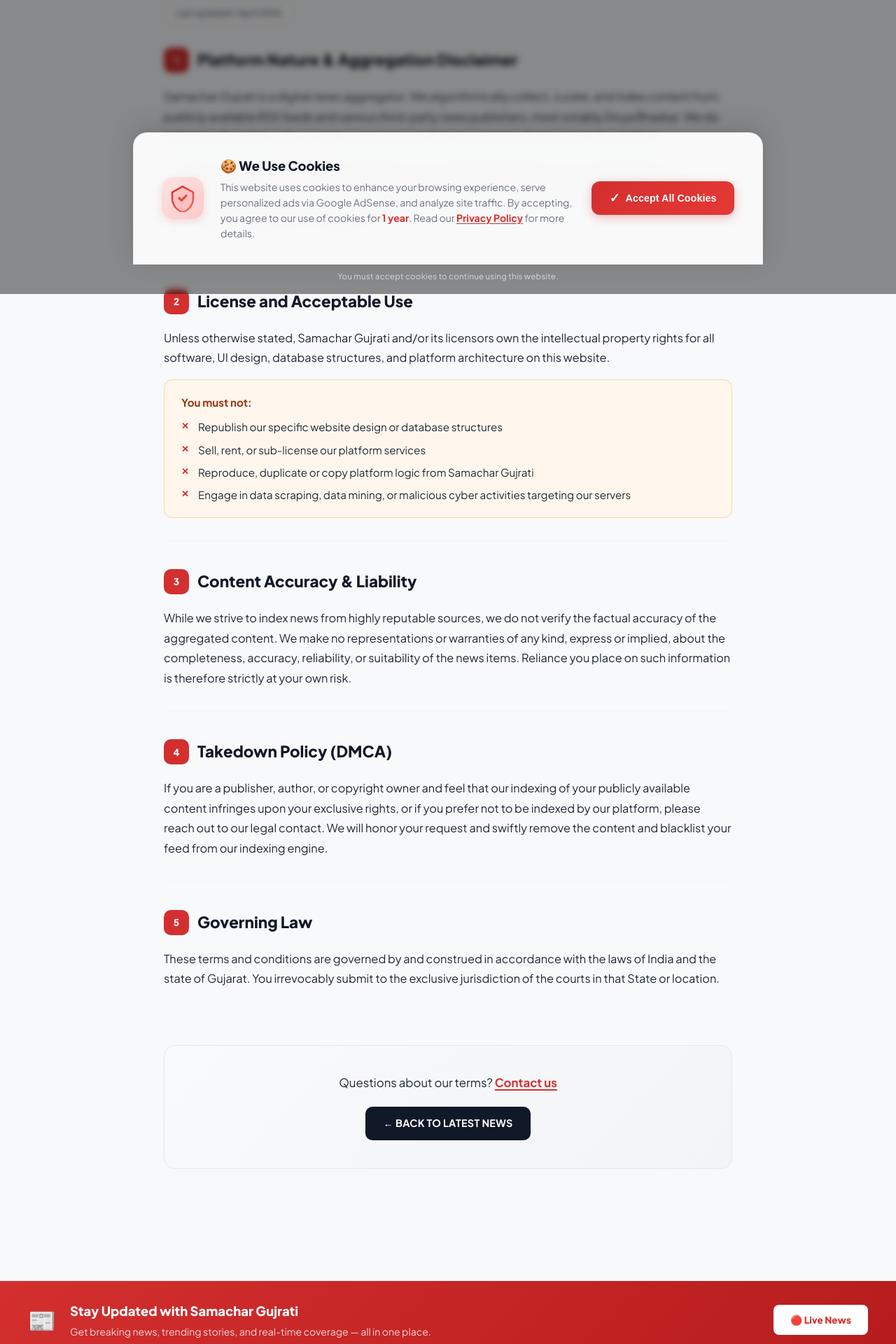
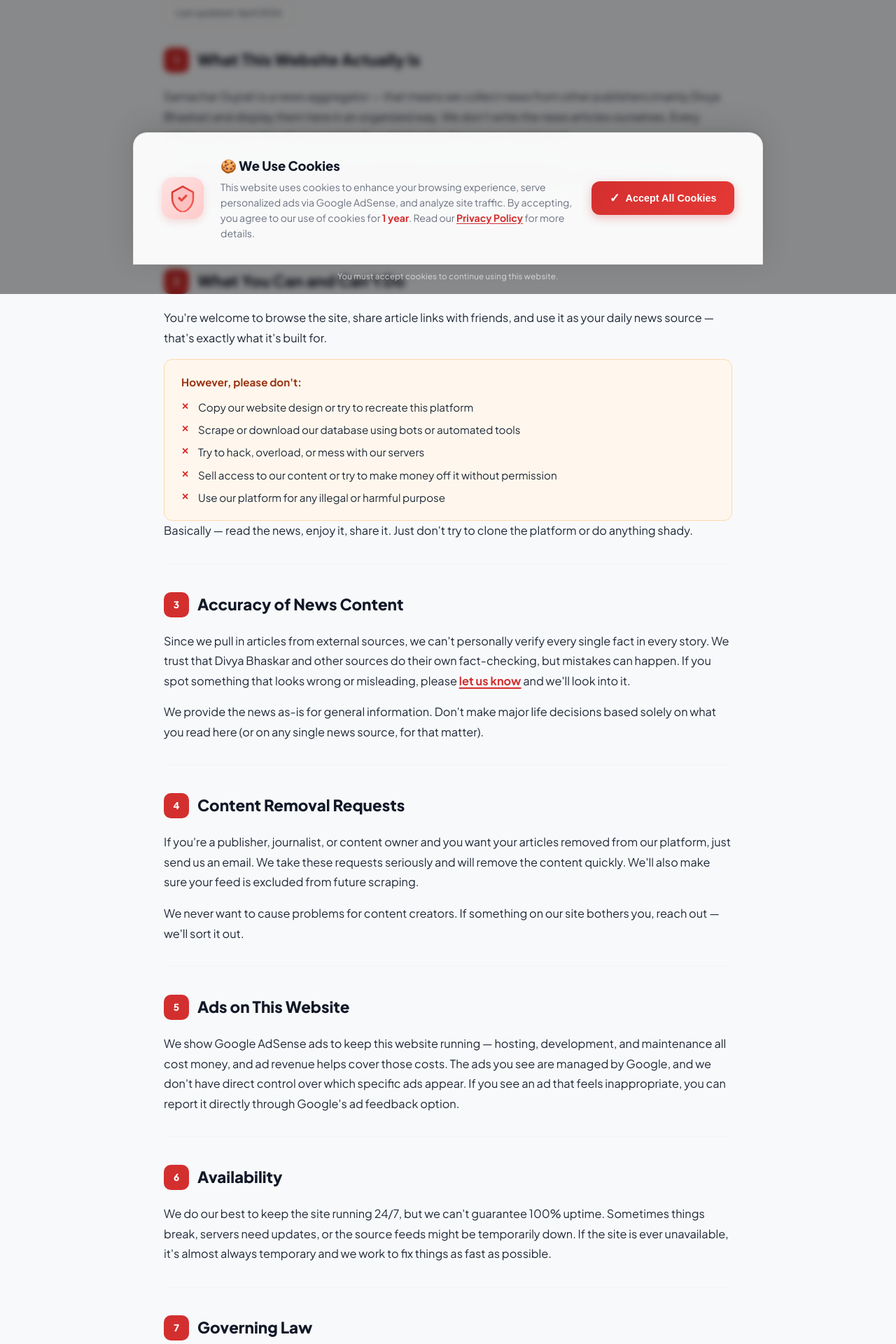
Before and after one commit to kirtankya/ai_studio, a Next.js app in the folder frontend/: page /terms in a window 1280 px wide. Shown: the part 380-2300 px from the top of the page at 70% size. Built offline with nearby package versions, Linux system fonts and the light colour scheme; no server answers.

Commit message:
feat: add static pages for contact, privacy policy, terms of service, and about information

```diff
--- a/frontend/src/app/terms/page.js
+++ b/frontend/src/app/terms/page.js
@@ -3,7 +3,7 @@
 
 export const metadata = {
   title: 'Terms of Service - Samachar Gujrati',
-  description: 'Terms and conditions for using the Samachar Gujrati platform.',
+  description: 'Terms and conditions for using the Samachar Gujrati news aggregation platform.',
 };
 
 export default function TermsPage() {
@@ -14,7 +14,7 @@
         <span className="static-page__hero-badge">📜 Terms</span>
         <h1 className="static-page__hero-title">Terms of Service</h1>
         <p className="static-page__hero-subtitle">
-          Please read these terms carefully before using the Samachar Gujrati platform. By accessing this website, you agree to be bound by these terms.
+          These are the basic rules for using our website. Nothing complicated — just a few things we want to be clear about so everyone&apos;s on the same page.
         </p>
       </div>
 
@@ -27,79 +27,99 @@
         <section className="static-page__section static-page__section--numbered">
           <div className="static-page__section-header">
             <span className="static-page__section-number">1</span>
-            <h2>Platform Nature &amp; Aggregation Disclaimer</h2>
+            <h2>What This Website Actually Is</h2>
           </div>
           <p>
-            Samachar Gujrati is a digital news aggregator. We algorithmically collect, curate, and index content from publicly
-            available RSS feeds and various third-party news publishers, most notably Divya Bhaskar. We do <strong>not</strong> manually
-            author, edit, or claim ownership over the news articles displayed on this platform.
+            Samachar Gujrati is a news aggregator — that means we collect news from other publishers (mainly Divya Bhaskar) and display them here in an organized way. We don&apos;t write the news articles ourselves. Every article you see on this site was originally published by the source mentioned.
           </p>
           <p>
-            All featured images, excerpts, and headlines are the intellectual property of the original publishers. We practice
-            strict fair-use and ethical aggregation by explicitly displaying the name of the original source (e.g., &quot;Source: Divya Bhaskar&quot;).
-            A direct &quot;Read Full Article&quot; link is strongly provided for every news piece, directing traffic back to the original source.
+            All headlines, images, and article content belong to their original publishers. We show the source name clearly on every article and always provide a link back to the original website. Our goal is to make it convenient for readers, not to take credit for someone else&apos;s work.
           </p>
         </section>
 
         <section className="static-page__section static-page__section--numbered">
           <div className="static-page__section-header">
             <span className="static-page__section-number">2</span>
-            <h2>License and Acceptable Use</h2>
+            <h2>What You Can and Can&apos;t Do</h2>
           </div>
           <p>
-            Unless otherwise stated, Samachar Gujrati and/or its licensors own the intellectual property rights for all software,
-            UI design, database structures, and platform architecture on this website.
+            You&apos;re welcome to browse the site, share article links with friends, and use it as your daily news source — that&apos;s exactly what it&apos;s built for.
           </p>
           <div className="static-page__list-box">
-            <h4>You must not:</h4>
+            <h4>However, please don&apos;t:</h4>
             <ul>
-              <li>Republish our specific website design or database structures</li>
-              <li>Sell, rent, or sub-license our platform services</li>
-              <li>Reproduce, duplicate or copy platform logic from Samachar Gujrati</li>
-              <li>Engage in data scraping, data mining, or malicious cyber activities targeting our servers</li>
+              <li>Copy our website design or try to recreate this platform</li>
+              <li>Scrape or download our database using bots or automated tools</li>
+              <li>Try to hack, overload, or mess with our servers</li>
+              <li>Sell access to our content or try to make money off it without permission</li>
+              <li>Use our platform for any illegal or harmful purpose</li>
             </ul>
           </div>
+          <p>
+            Basically — read the news, enjoy it, share it. Just don&apos;t try to clone the platform or do anything shady.
+          </p>
         </section>
 
         <section className="static-page__section static-page__section--numbered">
           <div className="static-page__section-header">
             <span className="static-page__section-number">3</span>
-            <h2>Content Accuracy &amp; Liability</h2>
+            <h2>Accuracy of News Content</h2>
           </div>
           <p>
-            While we strive to index news from highly reputable sources, we do not verify the factual accuracy of the aggregated
-            content. We make no representations or warranties of any kind, express or implied, about the completeness, accuracy,
-            reliability, or suitability of the news items. Reliance you place on such information is therefore strictly at your own risk.
+            Since we pull in articles from external sources, we can&apos;t personally verify every single fact in every story. We trust that Divya Bhaskar and other sources do their own fact-checking, but mistakes can happen. If you spot something that looks wrong or misleading, please <Link href="/contact" className="static-page__inline-link">let us know</Link> and we&apos;ll look into it.
+          </p>
+          <p>
+            We provide the news as-is for general information. Don&apos;t make major life decisions based solely on what you read here (or on any single news source, for that matter).
           </p>
         </section>
 
         <section className="static-page__section static-page__section--numbered">
           <div className="static-page__section-header">
             <span className="static-page__section-number">4</span>
-            <h2>Takedown Policy (DMCA)</h2>
+            <h2>Content Removal Requests</h2>
           </div>
           <p>
-            If you are a publisher, author, or copyright owner and feel that our indexing of your publicly available content
-            infringes upon your exclusive rights, or if you prefer not to be indexed by our platform, please reach out to our
-            legal contact. We will honor your request and swiftly remove the content and blacklist your feed from our indexing engine.
+            If you&apos;re a publisher, journalist, or content owner and you want your articles removed from our platform, just send us an email. We take these requests seriously and will remove the content quickly. We&apos;ll also make sure your feed is excluded from future scraping.
+          </p>
+          <p>
+            We never want to cause problems for content creators. If something on our site bothers you, reach out — we&apos;ll sort it out.
           </p>
         </section>
 
         <section className="static-page__section static-page__section--numbered">
           <div className="static-page__section-header">
             <span className="static-page__section-number">5</span>
+            <h2>Ads on This Website</h2>
+          </div>
+          <p>
+            We show Google AdSense ads to keep this website running — hosting, development, and maintenance all cost money, and ad revenue helps cover those costs. The ads you see are managed by Google, and we don&apos;t have direct control over which specific ads appear. If you see an ad that feels inappropriate, you can report it directly through Google&apos;s ad feedback option.
+          </p>
+        </section>
+
+        <section className="static-page__section static-page__section--numbered">
+          <div className="static-page__section-header">
+            <span className="static-page__section-number">6</span>
+            <h2>Availability</h2>
+          </div>
+          <p>
+            We do our best to keep the site running 24/7, but we can&apos;t guarantee 100% uptime. Sometimes things break, servers need updates, or the source feeds might be temporarily down. If the site is ever unavailable, it&apos;s almost always temporary and we work to fix things as fast as possible.
+          </p>
+        </section>
+
+        <section className="static-page__section static-page__section--numbered">
+          <div className="static-page__section-header">
+            <span className="static-page__section-number">7</span>
             <h2>Governing Law</h2>
           </div>
           <p>
-            These terms and conditions are governed by and construed in accordance with the laws of India and the state of Gujarat.
-            You irrevocably submit to the exclusive jurisdiction of the courts in that State or location.
+            This website operates from India, and any legal matters would fall under Indian law and the jurisdiction of courts in Gujarat. We hope it never comes to that though — if there&apos;s ever an issue, just email us first and we&apos;ll work it out.
           </p>
         </section>
 
         {/* CTA */}
         <div className="static-page__cta">
-          <p>Questions about our terms?{" "}
-            <Link href="/contact" className="static-page__inline-link">Contact us</Link>
+          <p>Any questions about these terms?{" "}
+            <Link href="/contact" className="static-page__inline-link">Send us an email</Link> — we don&apos;t bite.
           </p>
           <Link href="/" className="static-page__cta-btn">
             ← Back to Latest News
```
Also changed, not shown: frontend/src/app/about/page.js (+27 -33 lines), frontend/src/app/contact/page.js (+22 -14 lines), frontend/src/app/privacy-policy/page.js (+48 -33 lines).
